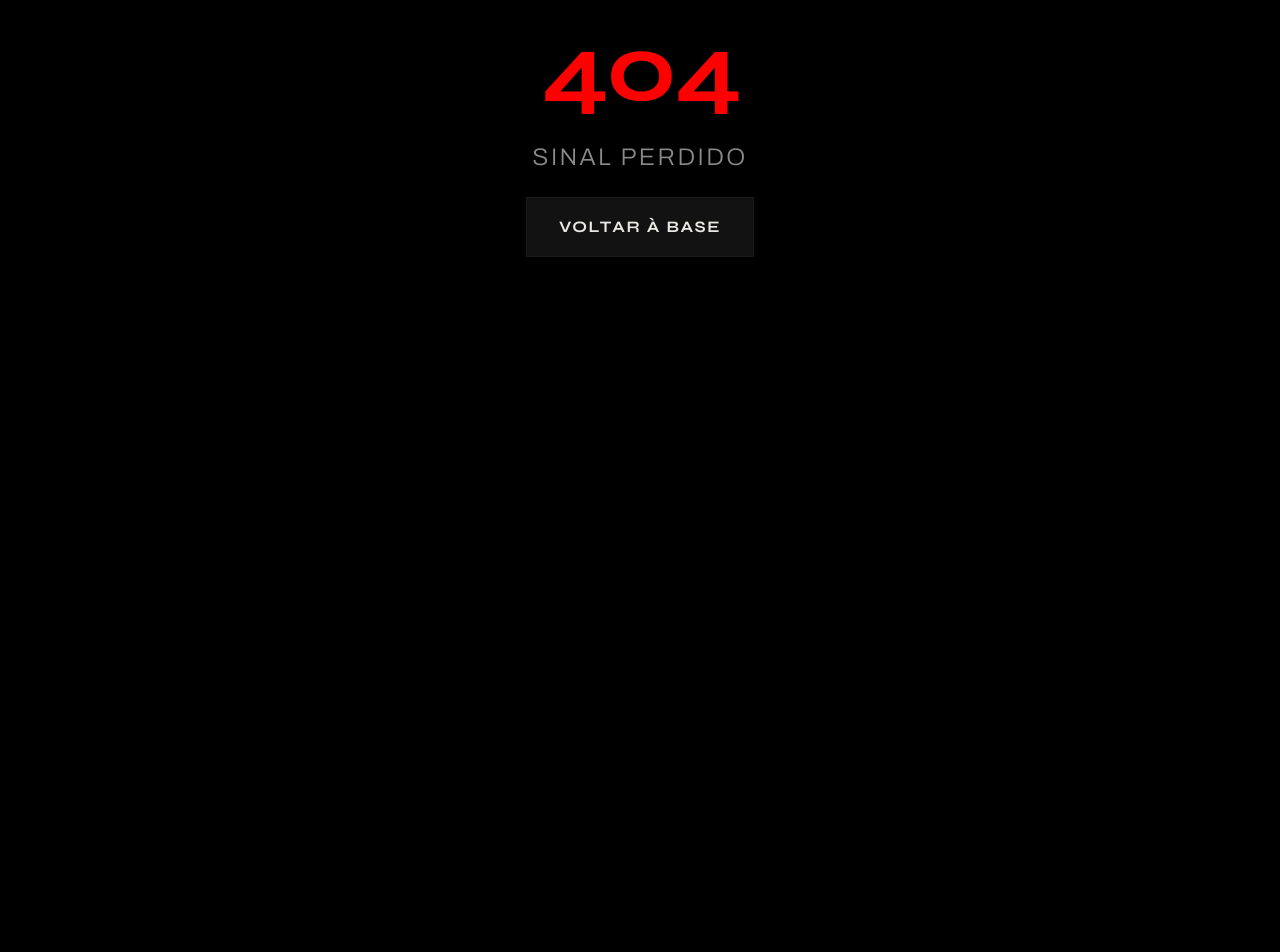
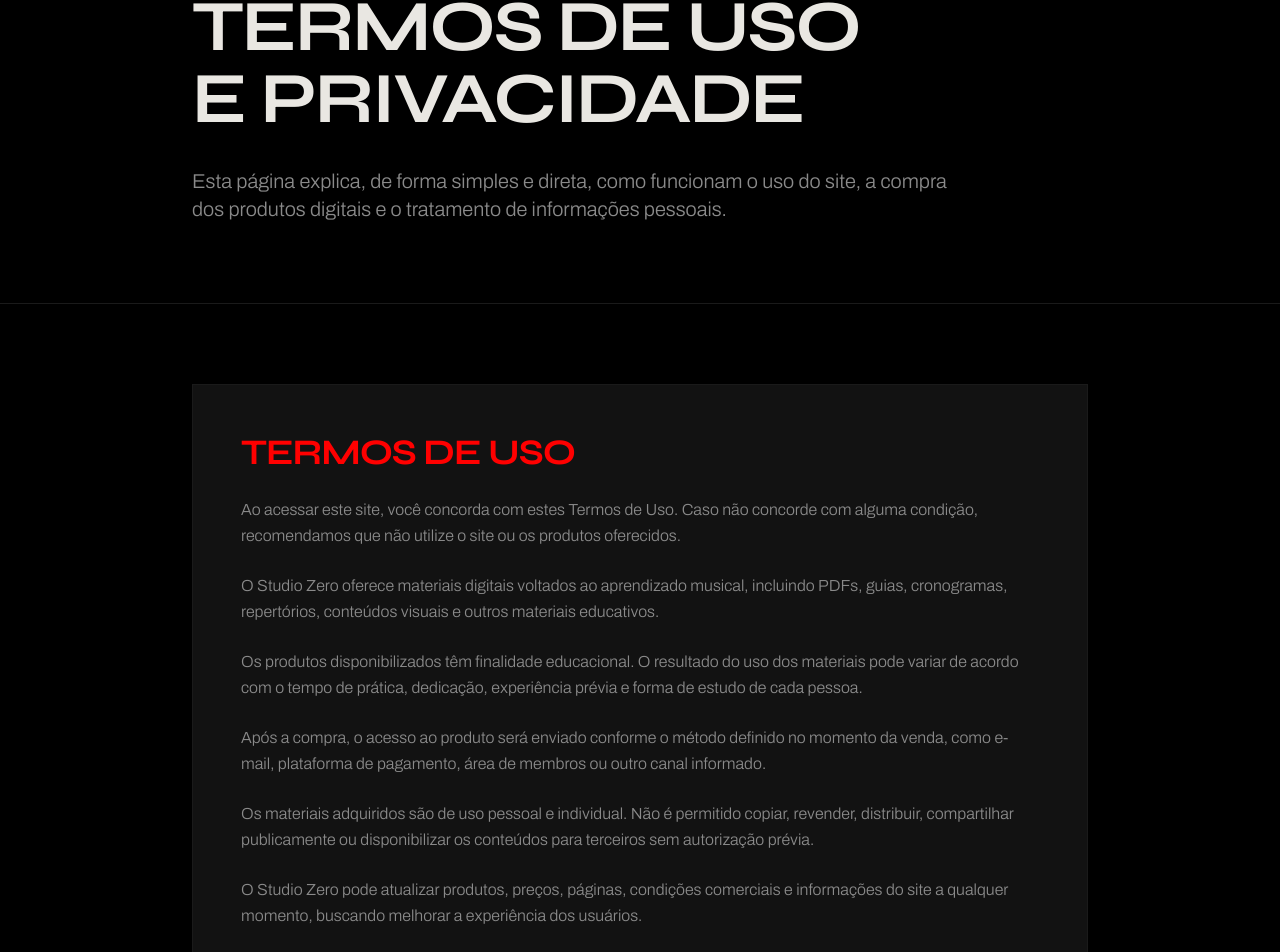
Before and after one commit to Tiffanylimaa/studiozero, a React (Vite) app in the folder apps/web/: page /privacidade in a window 1280 px wide. Before the commit this address had no page. Shown: the part 261-1213 px from the top of the page. Before the commit the page ends 800 px from the top, so only its background shows below. Built offline with nearby package versions, Linux system fonts and the light colour scheme.

Commit message:
Add terms and privacy page

```diff
--- a/apps/web/src/App.jsx
+++ b/apps/web/src/App.jsx
@@ -10,6 +10,7 @@
 import TecladoPage from './pages/TecladoPage.jsx';
 import ViolaoPage from './pages/ViolaoPage.jsx';
 import UkulelePage from './pages/UkulelePage.jsx';
+import PrivacidadePage from '@/pages/PrivacidadePage.jsx';
 
 function App() {
   return (
@@ -24,6 +25,7 @@
         <Route path="/teclado" element={<TecladoPage />} />
         <Route path="/violao" element={<ViolaoPage />} />
         <Route path="/ukulele" element={<UkulelePage />} />
+        <Route path="/privacidade" element={<PrivacidadePage />} />
         <Route path="*" element={<NotFound />} />
       </Routes>
       <Toaster theme="dark" />
--- a/apps/web/src/components/Footer.jsx
+++ b/apps/web/src/components/Footer.jsx
@@ -45,7 +45,7 @@
           <p>&copy; {new Date().getFullYear()} Studio Zero. Todos os direitos reservados.</p>
           <div className="flex items-center space-x-6">
             <Link to="/privacidade" className="hover:text-foreground transition-colors">
-              Privacidade
+              Termos e Privacidade
             </Link>
             <Link to="/admin" className="hover:text-primary transition-colors">
               Admin Login
--- /dev/null
+++ b/apps/web/src/pages/PrivacidadePage.jsx
@@ -0,0 +1,169 @@
+import React from 'react';
+import { Helmet } from 'react-helmet';
+import Header from '@/components/Header.jsx';
+import Footer from '@/components/Footer.jsx';
+
+function PrivacidadePage() {
+  return (
+    <div className="min-h-screen bg-background text-foreground">
+      <Helmet>
+        <title>Termos de Uso e Privacidade | Studio Zero</title>
+        <meta
+          name="description"
+          content="Termos de uso e política de privacidade do Studio Zero para produtos digitais de música."
+        />
+      </Helmet>
+
+      <Header />
+
+      <main className="pt-28 md:pt-32">
+        <section className="px-6 py-16 md:py-20 border-b border-border">
+          <div className="max-w-4xl mx-auto">
+            <p className="text-primary font-syne uppercase tracking-widest text-sm mb-6">
+              Studio Zero
+            </p>
+
+            <h1 className="text-5xl md:text-7xl mb-8 leading-none">
+              Termos de Uso<br />e Privacidade
+            </h1>
+
+            <p className="text-muted-foreground text-lg md:text-xl font-light max-w-3xl leading-relaxed">
+              Esta página explica, de forma simples e direta, como funcionam o uso do site,
+              a compra dos produtos digitais e o tratamento de informações pessoais.
+            </p>
+          </div>
+        </section>
+
+        <section className="px-6 py-16 md:py-20">
+          <div className="max-w-4xl mx-auto bg-card border border-border p-8 md:p-12 space-y-14">
+            <div>
+              <h2 className="text-3xl md:text-4xl text-primary mb-6">
+                Termos de Uso
+              </h2>
+
+              <div className="space-y-6 text-muted-foreground font-light leading-relaxed">
+                <p>
+                  Ao acessar este site, você concorda com estes Termos de Uso. Caso não concorde
+                  com alguma condição, recomendamos que não utilize o site ou os produtos oferecidos.
+                </p>
+
+                <p>
+                  O Studio Zero oferece materiais digitais voltados ao aprendizado musical,
+                  incluindo PDFs, guias, cronogramas, repertórios, conteúdos visuais e outros
+                  materiais educativos.
+                </p>
+
+                <p>
+                  Os produtos disponibilizados têm finalidade educacional. O resultado do uso dos
+                  materiais pode variar de acordo com o tempo de prática, dedicação, experiência
+                  prévia e forma de estudo de cada pessoa.
+                </p>
+
+                <p>
+                  Após a compra, o acesso ao produto será enviado conforme o método definido no
+                  momento da venda, como e-mail, plataforma de pagamento, área de membros ou outro
+                  canal informado.
+                </p>
+
+                <p>
+                  Os materiais adquiridos são de uso pessoal e individual. Não é permitido copiar,
+                  revender, distribuir, compartilhar publicamente ou disponibilizar os conteúdos para
+                  terceiros sem autorização prévia.
+                </p>
+
+                <p>
+                  O Studio Zero pode atualizar produtos, preços, páginas, condições comerciais e
+                  informações do site a qualquer momento, buscando melhorar a experiência dos usuários.
+                </p>
+              </div>
+            </div>
+
+            <div className="border-t border-border pt-14">
+              <h2 className="text-3xl md:text-4xl text-primary mb-6">
+                Política de Privacidade
+              </h2>
+
+              <div className="space-y-6 text-muted-foreground font-light leading-relaxed">
+                <p>
+                  A sua privacidade é importante. Coletamos apenas as informações necessárias para
+                  viabilizar o contato, a compra, a entrega dos produtos digitais e a melhoria da
+                  experiência no site.
+                </p>
+
+                <p>
+                  Podemos coletar dados como nome, e-mail, telefone, informações de pagamento e
+                  dados fornecidos voluntariamente em formulários, mensagens ou páginas de compra.
+                </p>
+
+                <p>
+                  As informações de pagamento podem ser processadas por plataformas externas, como
+                  gateways de pagamento, plataformas de checkout ou sistemas de entrega digital.
+                  O Studio Zero não armazena dados completos de cartão de crédito.
+                </p>
+
+                <p>
+                  Os dados podem ser utilizados para enviar o produto adquirido, responder dúvidas,
+                  prestar suporte, enviar comunicações relacionadas à compra e, quando autorizado,
+                  compartilhar novidades, conteúdos e ofertas.
+                </p>
+
+                <p>
+                  Não vendemos dados pessoais. Informações podem ser compartilhadas apenas com
+                  ferramentas necessárias para funcionamento do site, pagamento, entrega do produto,
+                  comunicação ou cumprimento de obrigações legais.
+                </p>
+
+                <p>
+                  Você pode solicitar a atualização, correção ou exclusão dos seus dados entrando
+                  em contato pelo e-mail informado no rodapé do site.
+                </p>
+              </div>
+            </div>
+
+            <div className="border-t border-border pt-14">
+              <h2 className="text-3xl md:text-4xl text-primary mb-6">
+                Compras, Acesso e Suporte
+              </h2>
+
+              <div className="space-y-6 text-muted-foreground font-light leading-relaxed">
+                <p>
+                  Os produtos digitais são entregues conforme as instruções da página de venda ou
+                  da plataforma utilizada no momento da compra.
+                </p>
+
+                <p>
+                  Em caso de dificuldade de acesso, erro no recebimento ou dúvida sobre o material,
+                  entre em contato com a equipe do Studio Zero pelo e-mail disponível no site.
+                </p>
+
+                <p>
+                  As condições de reembolso, quando aplicáveis, seguirão as regras informadas na
+                  página de venda, na plataforma de pagamento utilizada ou na legislação vigente.
+                </p>
+              </div>
+            </div>
+
+            <div className="border-t border-border pt-14">
+              <h2 className="text-3xl md:text-4xl text-primary mb-6">
+                Atualizações desta página
+              </h2>
+
+              <p className="text-muted-foreground font-light leading-relaxed">
+                Estes Termos de Uso e Política de Privacidade podem ser atualizados periodicamente.
+                A versão mais recente estará sempre disponível nesta página.
+              </p>
+
+              <p className="text-sm text-muted-foreground mt-8 uppercase tracking-widest">
+                Última atualização: abril de 2026
+              </p>
+            </div>
+          </div>
+        </section>
+      </main>
+
+      <Footer />
+    </div>
+  );
+}
+
+export default PrivacidadePage;
```
